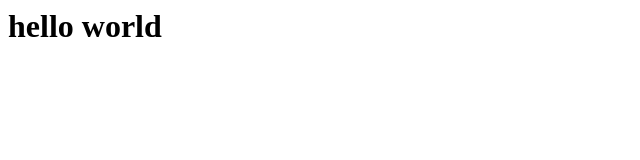
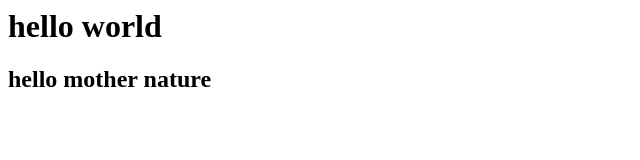
Before and after one commit to phayvie/learning-Git, a plain HTML site: page index.html in a window 1280 px wide. Shown: the whole page, without its empty margins (0-640 px from the left). Drawn offline with Linux system fonts and the light colour scheme.

```diff
--- a/index.html
+++ b/index.html
@@ -1 +1,2 @@
 <h1>hello world</h1>
+<h2>hello mother nature</h2>
```
